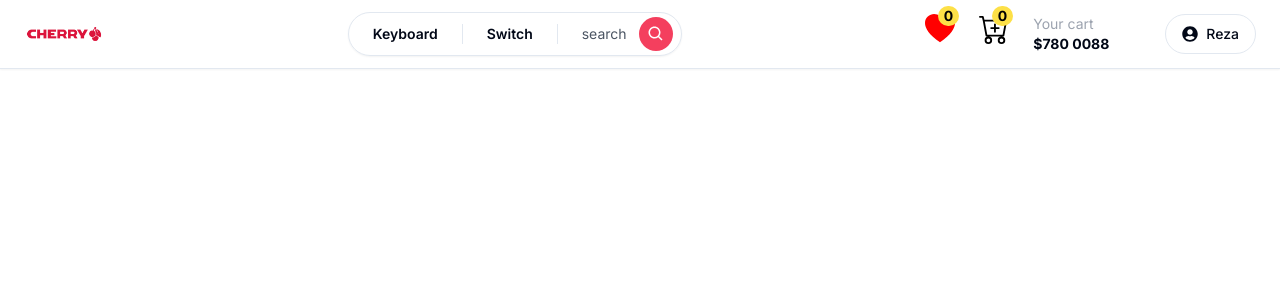
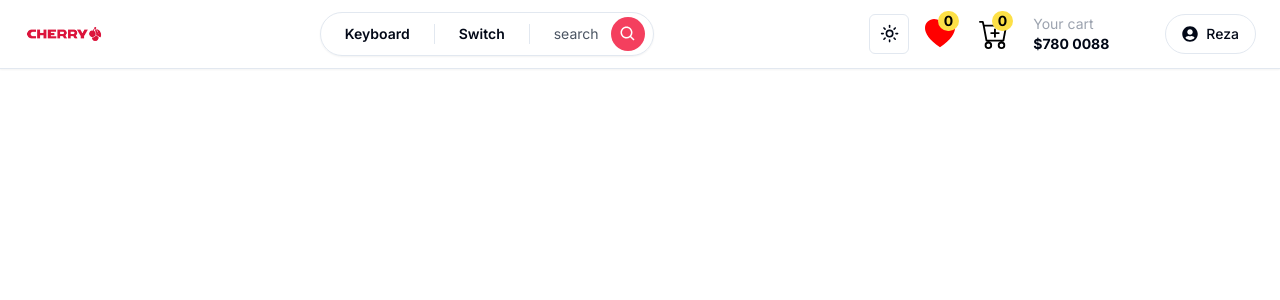
Before and after one commit to al-Reza89/e-commerce-admin, a Next.js app: page / in a window 1280 px wide. Shown: the top 300 px of the page. Built offline with nearby package versions, Linux system fonts and the light colour scheme.

Commit message:
style: dark theme

```diff
--- a/package.json
+++ b/package.json
@@ -22,6 +22,7 @@
     "lucide-react": "^0.323.0",
     "next": "14.1.0",
     "next-auth": "^4.24.5",
+    "next-themes": "^0.2.1",
     "prisma": "^5.9.1",
     "react": "^18",
     "react-dom": "^18",
--- a/src/app/layout.tsx
+++ b/src/app/layout.tsx
@@ -4,6 +4,7 @@
 import React from 'react';
 import ToasterProvider from '@/providers/ToasterProvider';
 import Navbar from '@/components/navbar/Navbar';
+import { ThemeProvider } from '@/providers/Theme-provider';
 
 const inter = Inter({ subsets: ['latin'] });
 
@@ -20,9 +21,16 @@
   return (
     <html lang="en">
       <body className={inter.className}>
-        <ToasterProvider />
-        <Navbar />
-        <div>{children}</div>
+        <ThemeProvider
+          attribute="class"
+          defaultTheme="system"
+          enableSystem
+          disableTransitionOnChange
+        >
+          <ToasterProvider />
+          <Navbar />
+          {children}
+        </ThemeProvider>
       </body>
     </html>
   );
--- /dev/null
+++ b/src/components/Mode-toggle.tsx
@@ -0,0 +1,40 @@
+'use client';
+
+import * as React from 'react';
+import { Moon, Sun } from 'lucide-react';
+import { useTheme } from 'next-themes';
+
+import { Button } from '@/components/ui/button';
+import {
+  DropdownMenu,
+  DropdownMenuContent,
+  DropdownMenuItem,
+  DropdownMenuTrigger,
+} from '@/components/ui/dropdown-menu';
+
+export function ModeToggle() {
+  const { setTheme } = useTheme();
+
+  return (
+    <DropdownMenu>
+      <DropdownMenuTrigger asChild>
+        <Button variant="outline" size="icon">
+          <Sun className="h-[1.2rem] w-[1.2rem] rotate-0 scale-100 transition-all dark:-rotate-90 dark:scale-0" />
+          <Moon className="absolute h-[1.2rem] w-[1.2rem] rotate-90 scale-0 transition-all dark:rotate-0 dark:scale-100" />
+          <span className="sr-only">Toggle theme</span>
+        </Button>
+      </DropdownMenuTrigger>
+      <DropdownMenuContent align="end">
+        <DropdownMenuItem onClick={() => setTheme('light')}>
+          Light
+        </DropdownMenuItem>
+        <DropdownMenuItem onClick={() => setTheme('dark')}>
+          Dark
+        </DropdownMenuItem>
+        <DropdownMenuItem onClick={() => setTheme('system')}>
+          System
+        </DropdownMenuItem>
+      </DropdownMenuContent>
+    </DropdownMenu>
+  );
+}
--- a/src/components/navbar/Navbar.tsx
+++ b/src/components/navbar/Navbar.tsx
@@ -4,12 +4,13 @@
 import Search from './Search';
 import SocialIcon from './SocialIcon';
 import UserMenu from './UserMenu';
+import { ModeToggle } from '../Mode-toggle';
 
 interface NavbarProps {}
 
 const Navbar: React.FC<NavbarProps> = () => {
   return (
-    <div className="fixed w-full bg-white z-10 shadow-sm  backdrop-filter backdrop-blur-xl">
+    <div className="fixed w-full dark:bg-black dark:text-white bg-white z-10 shadow-sm  backdrop-filter backdrop-blur-xl">
       <div className="py-3 border-b-[1px]  ">
         <div>
           <div className="flex justify-between items-center  px-6 ">
@@ -19,7 +20,8 @@
             <div className="hidden lg:block">
               <Search />
             </div>
-            <div className="flex gap-4">
+            <div className="flex gap-4  ">
+              <ModeToggle />
               <SocialIcon />
               <UserMenu />
             </div>
--- a/src/components/navbar/NavbarTitle.tsx
+++ b/src/components/navbar/NavbarTitle.tsx
@@ -8,7 +8,7 @@
     <Image
       onClick={() => router.push('/')}
       alt="Logo"
-      className=" cursor-pointer  "
+      className=" cursor-pointer rounded-md "
       height="80"
       width="80"
       src="/logo.jpg"
--- a/src/components/navbar/SocialIcon.tsx
+++ b/src/components/navbar/SocialIcon.tsx
@@ -5,7 +5,7 @@
   return (
     <div>
       <div>
-        <div className="flex gap-4 lg:gap-6 ">
+        <div className="flex items-center gap-4 lg:gap-6 ">
           <div className="relative cursor-pointer ">
             <BsHeartFill
               size={30}
@@ -20,7 +20,7 @@
             <BsCartPlus
               size={30}
               fill="black"
-              className="hover:fill-blue-900 hover:scale-110 transition ease-in-out delay-150 cursor-pointer "
+              className="hover:fill-blue-900 dark:fill-white hover:scale-110 transition ease-in-out delay-150 cursor-pointer "
             />
             <div className="absolute -top-2 -right-1 text-black text-sm font-bold px-[6px] bg-yellow-300  rounded-full ">
               0
--- /dev/null
+++ b/src/providers/Theme-provider.tsx
@@ -0,0 +1,9 @@
+'use client';
+
+import * as React from 'react';
+import { ThemeProvider as NextThemesProvider } from 'next-themes';
+import { type ThemeProviderProps } from 'next-themes/dist/types';
+
+export function ThemeProvider({ children, ...props }: ThemeProviderProps) {
+  return <NextThemesProvider {...props}>{children}</NextThemesProvider>;
+}
```
Also changed, not shown: 1 other file (tests, documents, lock files or other folders).
